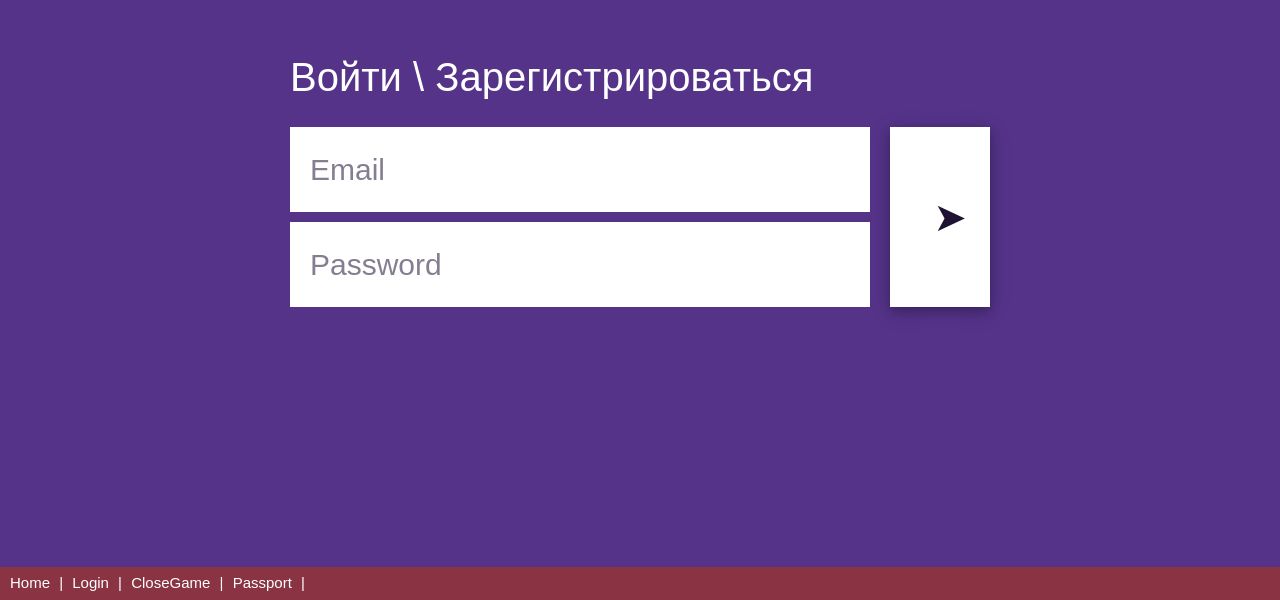
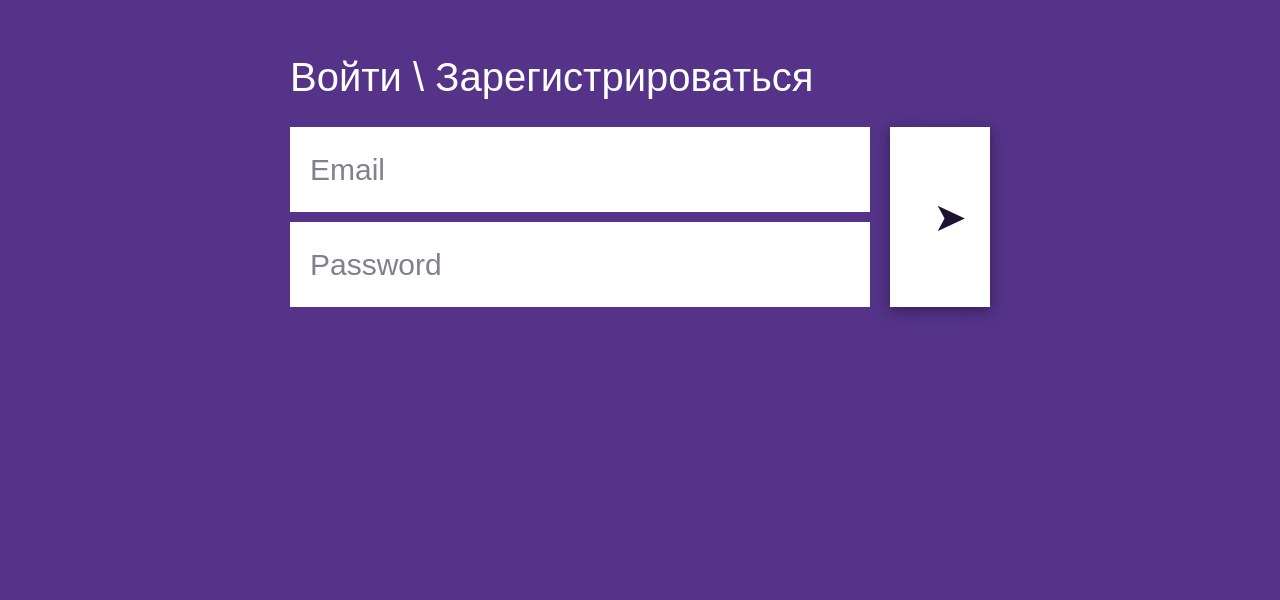
Before and after one commit to dudosyka/goAssistant, a Vue app: page /login in a window 1280 px wide. Shown: the part 233-833 px from the top of the page. After the commit the page ends 800 px from the top, so only its background shows below. Built offline with nearby package versions, Linux system fonts and the light colour scheme.

Commit message:
remove nav

```diff
--- a/public/index.html
+++ b/public/index.html
@@ -4,7 +4,7 @@
     <meta charset="utf-8">
     <meta http-equiv="X-UA-Compatible" content="IE=edge">
     <meta name="viewport" content="width=device-width,initial-scale=1.0">
-    <link rel="icon" href="<%= BASE_URL %>favicon.ico">
+    <link rel="icon" href="<%= BASE_URL %>assets/favicon/favicon.ico">
     <link rel="stylesheet" href="https://www.w3schools.com/w3css/4/w3.css">
     <script src="https://kit.fontawesome.com/24bc67769d.js" crossorigin="anonymous"></script>
     <title><%= htmlWebpackPlugin.options.title %></title>
--- a/src/App.vue
+++ b/src/App.vue
@@ -3,12 +3,6 @@
     <transition name="slide-fade">
       <router-view></router-view>
     </transition>
-    <div id="nav">
-      <router-link id="nav" to="/">Home</router-link> |
-      <router-link id="nav" to="/login">Login</router-link> |
-      <router-link id="nav" to="/closegame">CloseGame</router-link> |
-      <router-link id="nav" to="/passport">Passport</router-link> |
-    </div>
   </div>
 </template>
 
```
